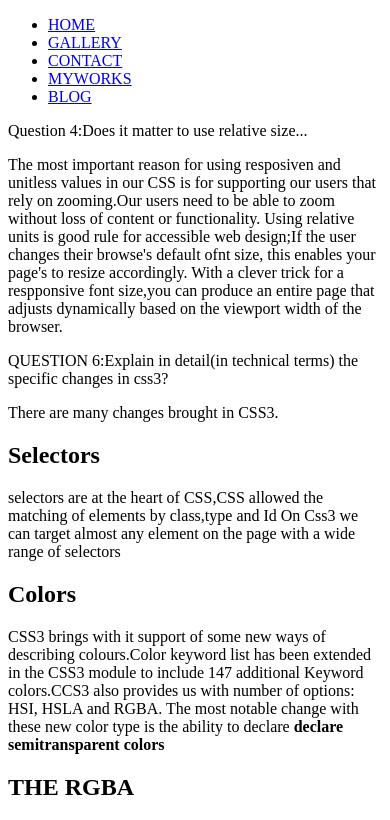
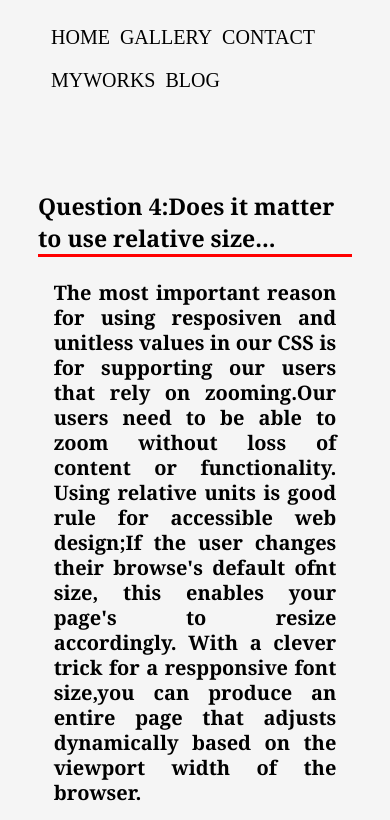
Before and after one commit to dathrob1/mycv, a plain HTML site: page blog.html in a window 390 px wide. Shown: the top 820 px of the page. Drawn offline with Linux system fonts and the light colour scheme.

Commit message:
fix
fix media query

```diff
--- a/assets/css/countrystyle.css
+++ b/assets/css/countrystyle.css
@@ -1,4 +1,3 @@
-@media screen and (min-width:480 px){
 #Ethiopia{
     height: 100px;
     border-top:green solid 100px;
@@ -97,4 +96,3 @@ height: 400px;
     background-color : red;
     border-bottom:white solid 100px;
 }
-}
--- a/assets/css/style.css
+++ b/assets/css/style.css
@@ -1,6 +1,10 @@
 /* external css */
-/* element selectors */
-@media screen and (min-width:480 px){
+@media screen and (min-width: 480px) {
+    body {
+      background-color: lightgreen;
+    }
+  }
+
  body{
     background-color:whitesmoke;
 }
@@ -45,9 +49,8 @@ article {
     font-size: 15px;
     text-transform: uppercase; }
 h2{
-    font-size: 30px;
+    font-size: 23px;
     line-height: 25px;
+    text-align: justify;
 
 }
-
-}
--- a/assets/css/style1.css
+++ b/assets/css/style1.css
@@ -1,5 +1,4 @@
-@media screen and (min-width:480 px){
-    body{
+body{
     background-color:whitesmoke;
 }
 p{
@@ -35,4 +34,4 @@ nav>ul>li>a{
 }
 a:hover{
     border-bottom: solid red;
-}}
+}
```
